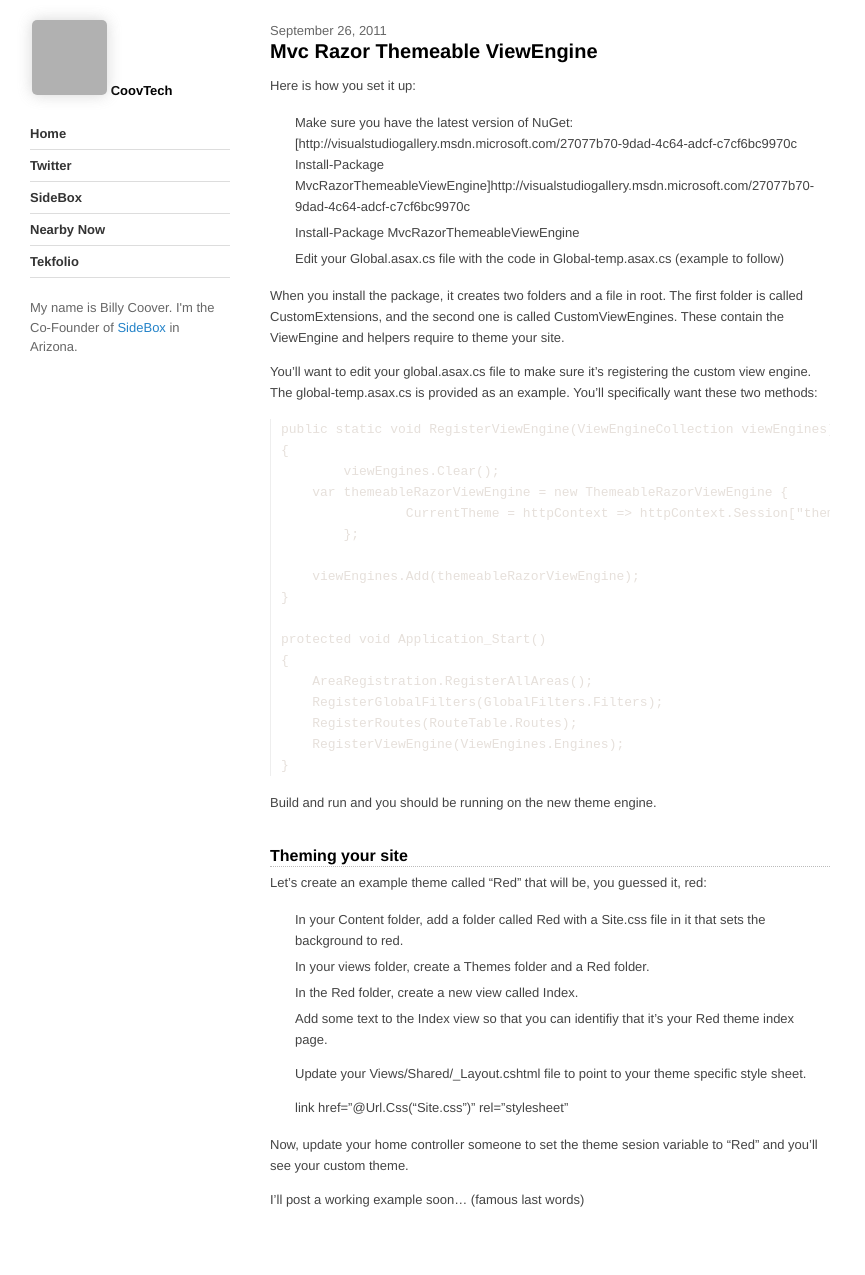
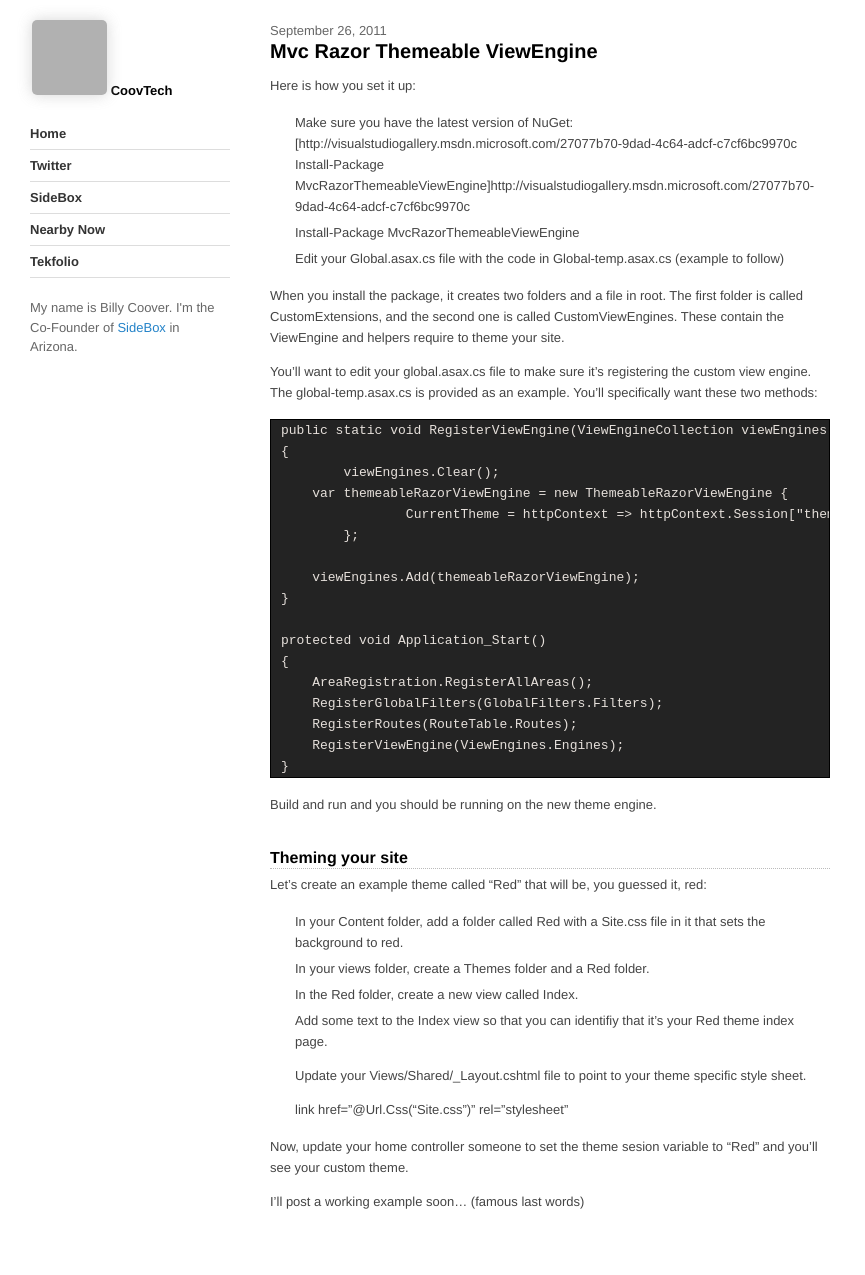
Before and after one commit to azcoov/azcoov.github.com, a Jekyll site: the page built from _posts/2011-09-26-razor-view-engine.md, in a window 1280 px wide. Shown: the whole page, without its empty margins (0-865 px from the left). Built offline with Jekyll 4.4.1, drawn with Linux system fonts in a browser that asks for light colours; Markdown is read by kramdown in place of the engine named in the settings; grey boxes are pictures that could not be loaded.

Commit message:
making code look sexy

```diff
--- a/css/base.css
+++ b/css/base.css
@@ -247,4 +247,6 @@
   overflow:auto;
   -webkit-font-smoothing:subpixel-antialiased;
   color: #E6E0DB;
+  background-color: #232323;
+  border: 1px solid black;
 }
```
Also changed, not shown: 1 other file.
